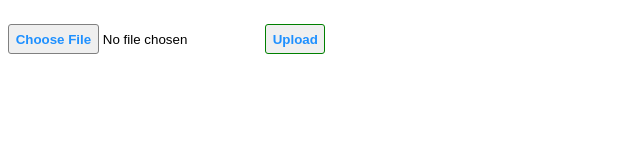
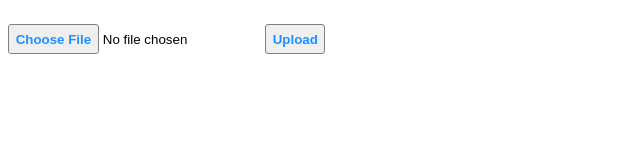
Before and after one commit to AGK-1/BB_swaggerEC, a plain HTML site: page get_data_excel_API/Index.html in a window 1280 px wide. Shown: the full height of the page, 0-640 px from the left. Drawn offline with Linux system fonts and the light colour scheme.

Commit message:
MODIFIED

```diff
--- a/get_data_excel_API/Index.html
+++ b/get_data_excel_API/Index.html
@@ -26,13 +26,15 @@ input::file-selector-button {
   padding: 0.5em;
   border: thin solid grey;
   border-radius: 3px;
+  cursor: pointer;
 }
 
 .glow-on-hover{
   font-weight: bold;
   color: dodgerblue;
   padding: 0.5em;
-  border: thin solid green;
+  border: thin solid grey;
   border-radius: 3px;
+  cursor: pointer;
 }
 </style>
```
